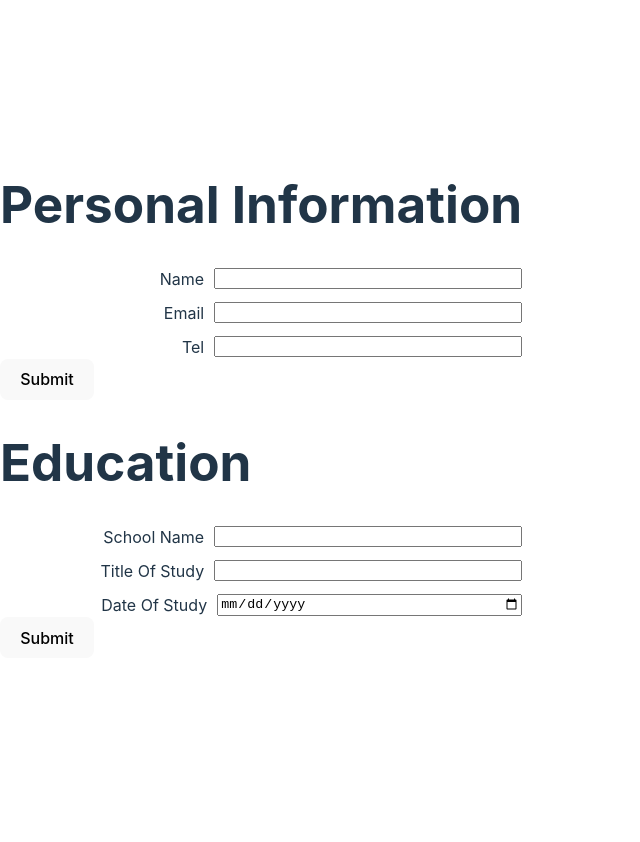
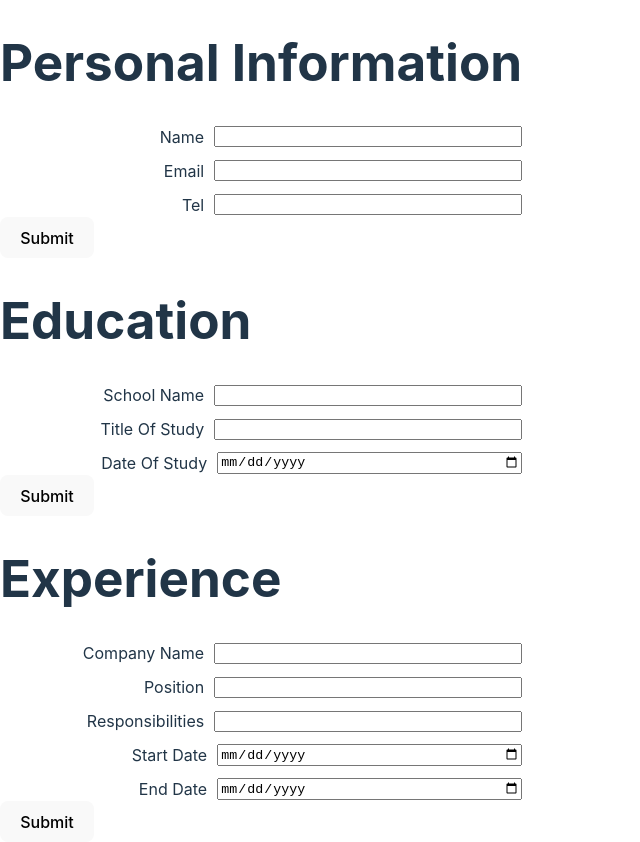
Before and after one commit to SpookyKasper/CV-Application, a React (Vite) app: page / in a window 1280 px wide. Shown: the whole page, without its empty margins (0-640 px from the left). Before the commit the page ends 800 px from the top, so only its background shows below. Built offline with nearby package versions, Linux system fonts and the light colour scheme.

Commit message:
Implement a fully functioning cv application

```diff
--- /dev/null
+++ b/src/components/Experience.jsx
@@ -0,0 +1,19 @@
+const Experience = ({
+  companyName,
+  position,
+  responsibilities,
+  startDate,
+  endDate,
+}) => {
+  return (
+    <>
+      <p>Company Name: {companyName}</p>
+      <p>Position: {position}</p>
+      <p>Responsibilities: {responsibilities}</p>
+      <p>Start Date: {startDate}</p>
+      <p>End Date: {endDate}</p>
+    </>
+  );
+};
+
+export default Experience;
--- /dev/null
+++ b/src/components/ExperienceSection.jsx
@@ -0,0 +1,89 @@
+import { useState } from "react";
+import CustomForm from "./CustomForm";
+import Experience from "./Experience";
+import SubmitEditBtn from "./SubmitEditBtn";
+
+const ExperienceSection = () => {
+  const [companyName, setCompanyName] = useState("");
+  const [position, setPosition] = useState("");
+  const [responsibilities, setResponsibilities] = useState([]);
+  const [startDate, setStartDate] = useState("");
+  const [endDate, setEndDate] = useState("");
+  const [isSubmitted, setIsSubmitted] = useState(false);
+
+  const companyNameChange = (e) => {
+    setCompanyName(e.target.value);
+  };
+
+  const positionChange = (e) => {
+    setPosition(e.target.value);
+  };
+
+  const responsibilitiesChange = (e) => {
+    setResponsibilities(e.target.value);
+  };
+
+  const startDateChange = (e) => {
+    setStartDate(e.target.value);
+  };
+
+  const endDateChange = (e) => {
+    setEndDate(e.target.value);
+  };
+
+  const handleSubmitEdit = () => {
+    isSubmitted ? setIsSubmitted(false) : setIsSubmitted(true);
+  };
+
+  const inputObjects = [
+    {
+      name: "company-name",
+      value: companyName,
+      handleChange: companyNameChange,
+    },
+    {
+      name: "position",
+      value: position,
+      handleChange: positionChange,
+    },
+    {
+      name: "responsibilities",
+      value: responsibilities,
+      handleChange: responsibilitiesChange,
+    },
+    {
+      name: "start-date",
+      value: startDate,
+      handleChange: startDateChange,
+      type: "date",
+    },
+    {
+      name: "end-date",
+      value: endDate,
+      handleChange: endDateChange,
+      type: "date",
+    },
+  ];
+
+  const mainContent = isSubmitted ? (
+    <Experience
+      companyName={companyName}
+      position={position}
+      responsibilities={responsibilities}
+      startDate={startDate}
+      endDate={endDate}
+    />
+  ) : (
+    <CustomForm inputObjects={inputObjects} />
+  );
+
+  return (
+    <>
+      <h1>Experience</h1>
+      {mainContent}
+      <SubmitEditBtn handleSubmitEdit={handleSubmitEdit} />
+    </>
+  );
+};
+
+export default ExperienceSection;
--- a/src/main.jsx
+++ b/src/main.jsx
@@ -3,10 +3,12 @@ import { createRoot } from "react-dom/client";
 import "./index.css";
 import PersonalInfoSection from "./components/PersonalInfoSection";
 import EducationSection from "./components/EducationSection";
+import ExperienceSection from "./components/ExperienceSection";
 
 createRoot(document.getElementById("root")).render(
   <StrictMode>
     <PersonalInfoSection />
     <EducationSection />
+    <ExperienceSection />
   </StrictMode>
 );
```
Also changed, not shown: src/components/ResumeSection.jsx (deleted, +0 -41 lines).
